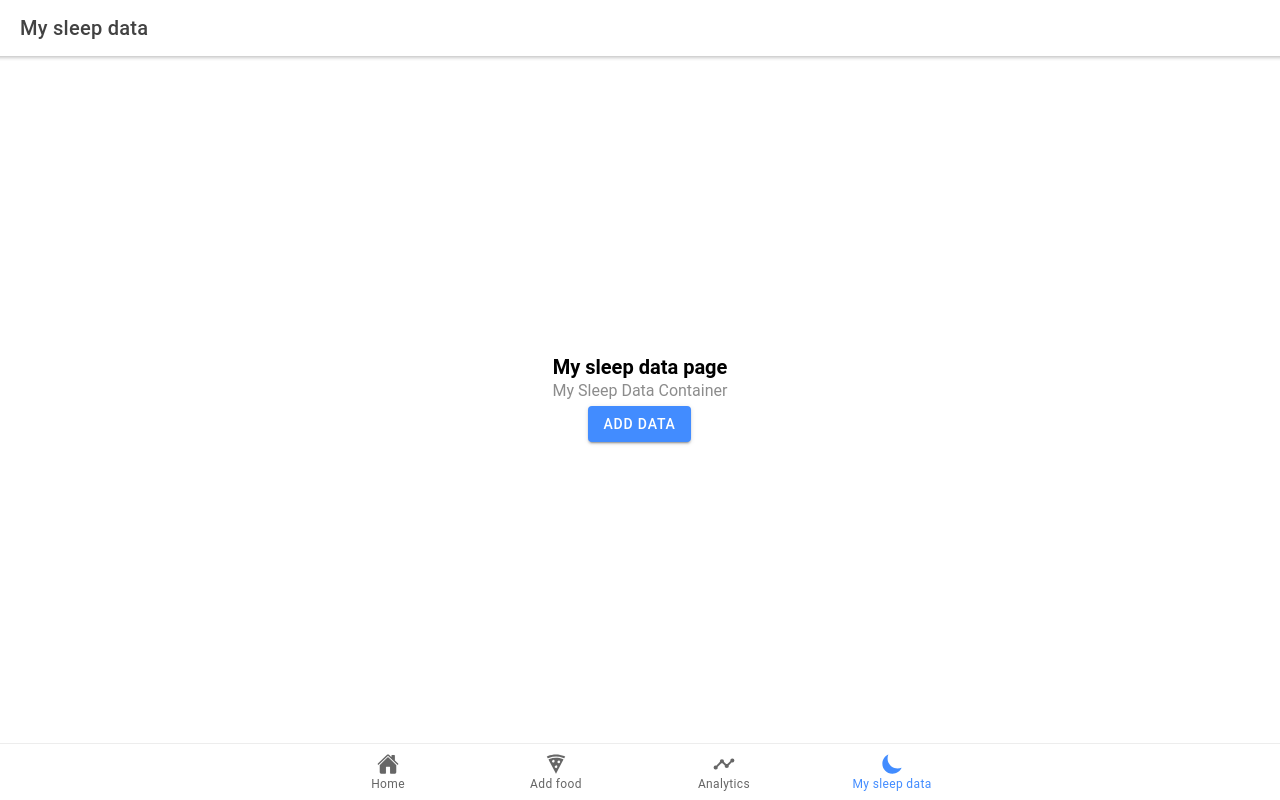
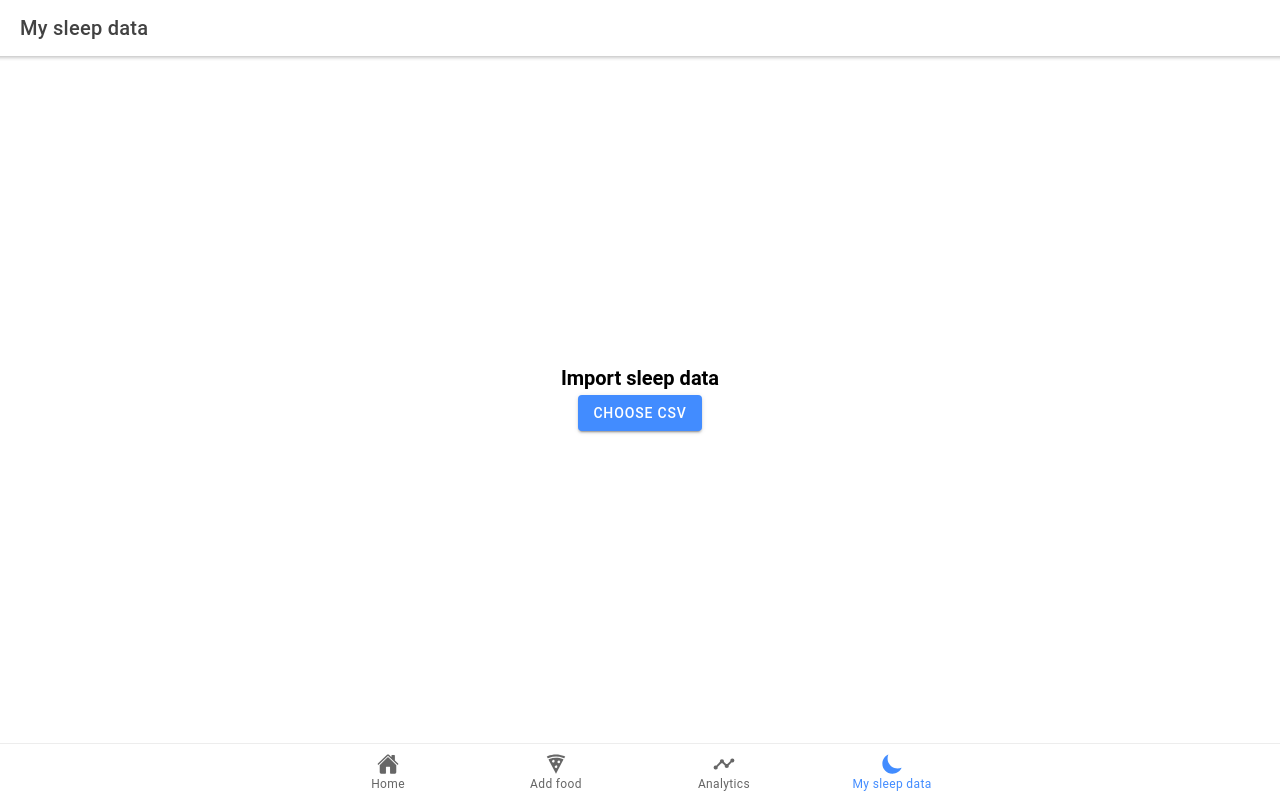
Before and after one commit to JANHMS/SleepDietApp, a React (Create React App) app: page /my_sleep_data in a window 1280 px wide. Built offline with nearby package versions, Linux system fonts and the light colour scheme; no server answers; the database is empty.

Commit message:
Change my sleep data page labels

```diff
--- a/src/components/MySleepDataContainer.tsx
+++ b/src/components/MySleepDataContainer.tsx
@@ -14,8 +14,8 @@ const MySleepDataContainer: React.FC<ContainerProps> = ({
     return (
         <div className="container">
             <strong>{name}</strong>
-            <p>My Sleep Data Container</p>
-            <IonButton onClick={handleAddDataClick}>Add Data</IonButton>
+            <br/>
+            <IonButton onClick={handleAddDataClick}>Choose CSV</IonButton>
         </div>
     );
 };
--- a/src/pages/MySleepDataTab.tsx
+++ b/src/pages/MySleepDataTab.tsx
@@ -42,7 +42,7 @@ const MySleepDataTab: React.FC = () => {
                     </IonToolbar>
                 </IonHeader>
                 <MySleepDataContainer
-                  name="My sleep data page"
+                  name="Import sleep data"
                   handleAddDataClick={handleAddDataClick}/>
             </IonContent>
         </IonPage>
```
